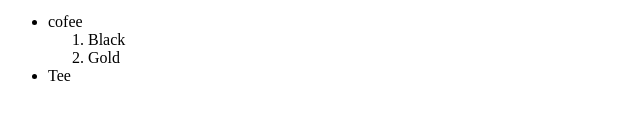
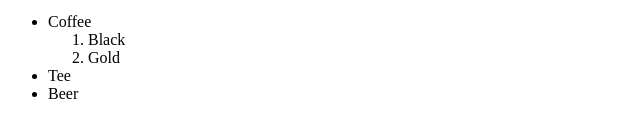
Before and after one commit to Lili1980-beep/html-intro, a plain HTML site: page index.html in a window 1280 px wide. Shown: the part 687-803 px from the top of the page, 0-640 px from the left. Drawn offline with Linux system fonts and the light colour scheme.

Commit message:
added some drinks to my shopping list

```diff
--- a/index.html
+++ b/index.html
@@ -34,12 +34,13 @@
         </li>
     </ol>
     <ul>
-        <li>cofee</li>
+        <li>Coffee</li>
         <ol>
             <li>Black</li>
             <li>Gold</li>
         </ol>
         <li>Tee</li>
+        <li>Beer</li>
     </ul>
 </body>
 
```
